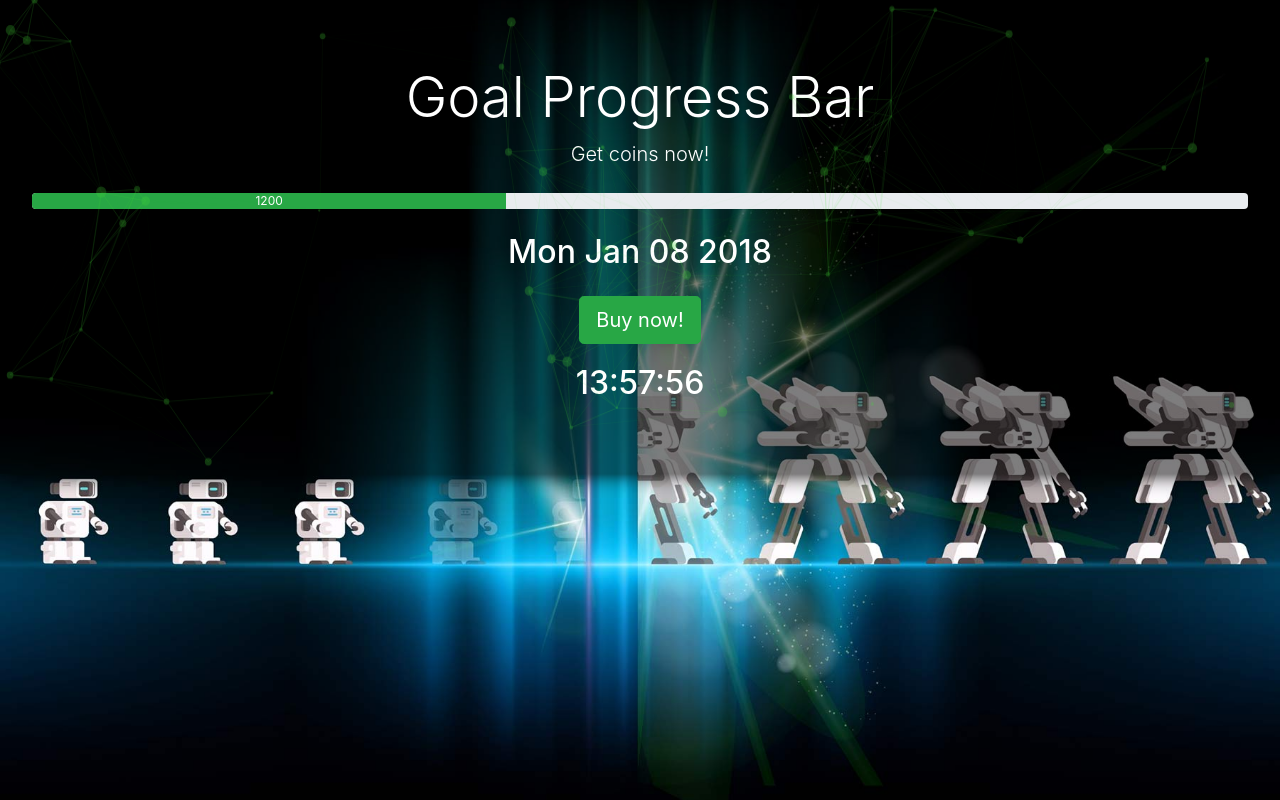
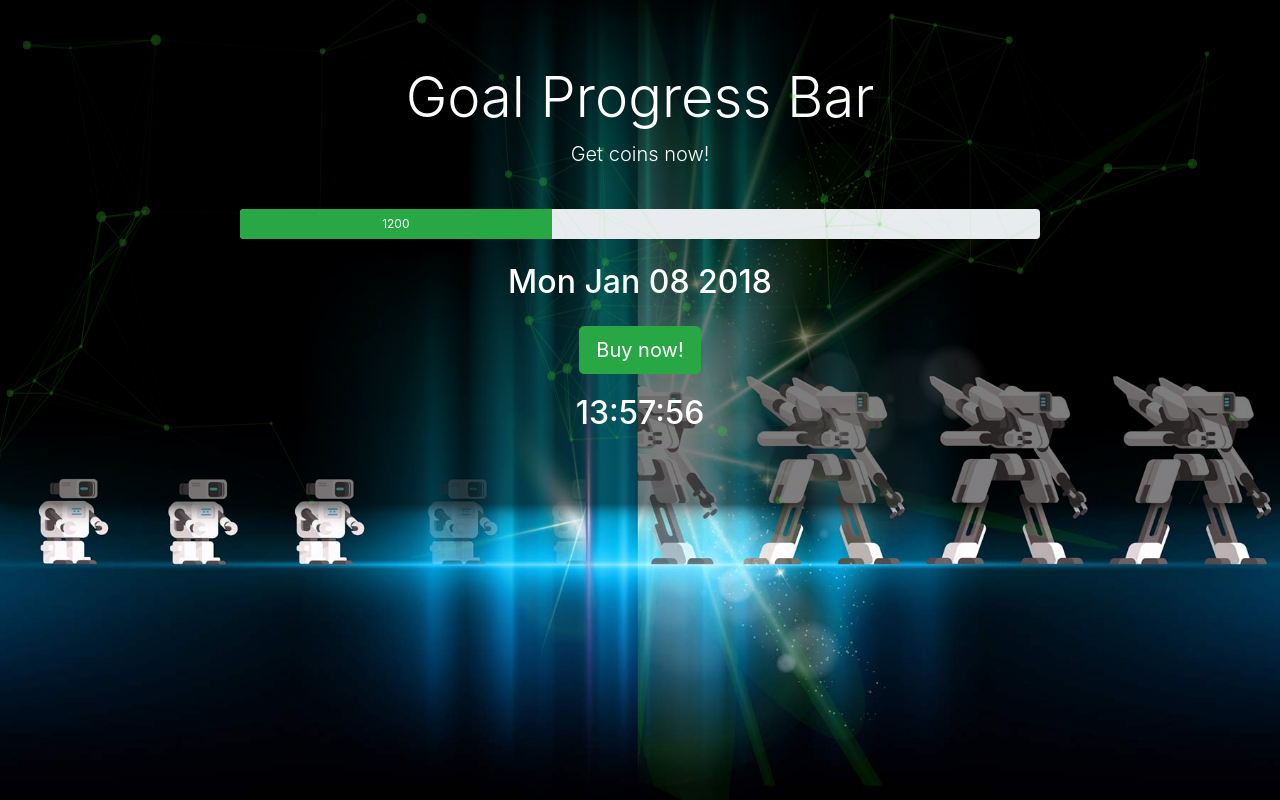
Before and after one commit to ado-ado/ProgressBarICO, a website: page index.html in a window 1280 px wide. Drawn offline with nearby package versions, Linux system fonts and the light colour scheme.

Commit message:
Changes Css Html

```diff
--- a/css/style.css
+++ b/css/style.css
@@ -8,6 +8,7 @@ body {
     background-image: url("../res/bg.jpg");
     background-size: cover;
     background-position: center center;
+    text-align: center;
 }
 
 .background {
@@ -29,6 +30,9 @@ canvas {
     z-index: 2;
 }
 
+.ma {
+    margin: auto;
+}
 
 .jumbotron {
     text-align: center;
@@ -37,3 +41,7 @@ canvas {
     background-color: rgba(0, 0, 0, 0.5);
     box-shadow: 0 0 20px black;
 }
+
+.progress{
+    height: 30px;
+}
--- a/index.html
+++ b/index.html
@@ -14,8 +14,12 @@
     <div class="jumbotron text-white">
         <h1 class="display-4">Goal Progress Bar</h1>
         <p class="lead">Get coins now!</p>
-        <div class="progress mb-4 mt-4">
-            <div class="progress-bar bg-success" role="progressbar">
+        <div class="row">
+            <div class="ma col-lg-8 col-sm-10 col-xs-12">
+                <div class="progress mb-4 mt-4">
+                    <div class="progress-bar bg-success" role="progressbar">
+                    </div>
+                </div>
             </div>
         </div>
         <h2 id="today" class="display-5 pb-3"></h2>
```
